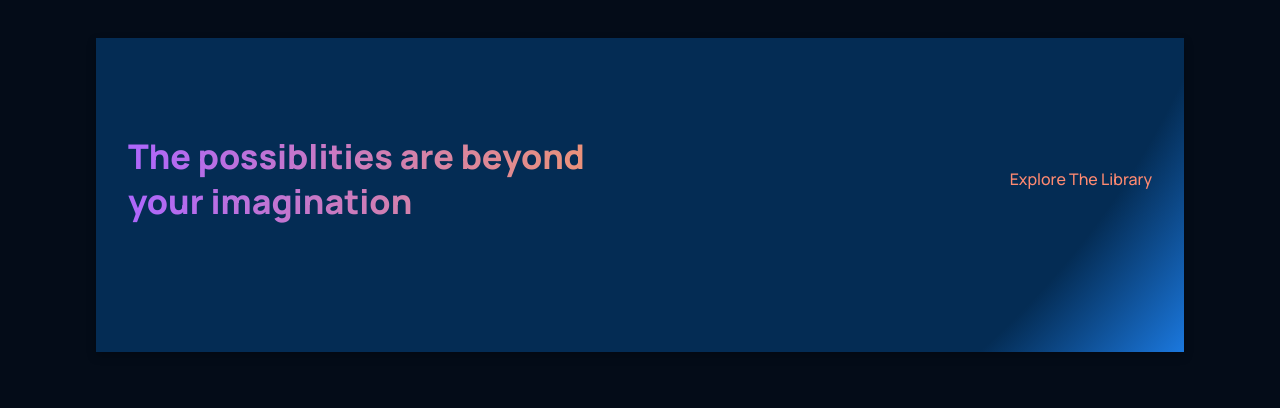
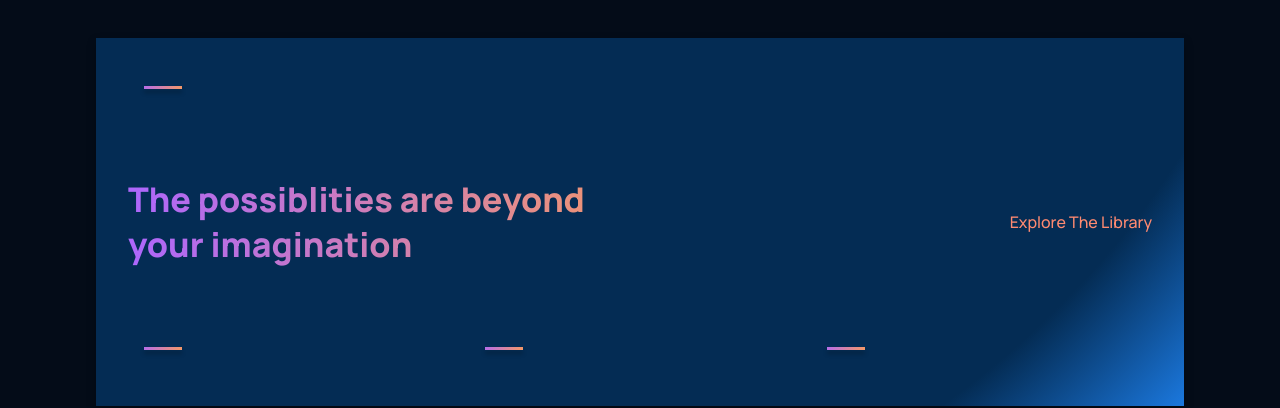
Before and after one commit to isaacampah222/gpt3_jsm, a React (Create React App) app: page / in a window 1280 px wide. Shown: the part 1048-1456 px from the top of the page. Built offline with nearby package versions, Linux system fonts and the light colour scheme.

Commit message:
add styling

```diff
--- a/src/components/feature/feature.css
+++ b/src/components/feature/feature.css
@@ -0,0 +1,63 @@
+.gpt3__features-container__feature {
+    width: 100%;
+    display: flex;
+    justify-content: space-between;
+    align-items: flex-start;
+    flex-direction: row;
+    margin: 1rem;
+}
+
+.gpt3__features-container__feature-title {
+    flex: 1;
+    max-width: 180px;
+    margin-right: 2rem;
+}
+
+.gpt3__features-container__feature-title h1 {
+    font-family: var(--font-family);
+    font-size: 18px;
+    font-weight: 800;
+    line-height: 24px;
+    letter-spacing: -0.04em;
+
+    color: #fff;
+}
+
+.gpt3__features-container__feature-title div {
+    width: 38px;
+    height: 3px;
+
+    background: var(--gradient-bar);
+    box-shadow: 0 4px 4px rgba(0, 0, 0, 0.25);
+    margin-bottom: 0.5rem;
+}
+
+.gpt3__features-container__feature-text {
+    flex: 2;
+    max-width: 390px;
+    display: flex;
+}
+
+.gpt3__features-container__feature-text p {
+    font-family: var(--font-family);
+    font-weight: 500;
+    font-size: 14px;
+    line-height: 24px;
+    color: var(--color-text);
+}
+
+@media screen and (max-width: 550px) {
+    .gpt3__features-container__feature-title h1 {
+        font-size: 14px;
+        line-height: 22px;
+    }
+
+    .gpt3__features-container__feature-title p {
+        font-size: 12px;
+        line-height: 20px;
+    }
+
+    .gpt3__features-container__feature {
+        margin: 1rem 0;
+    }
+}
```
